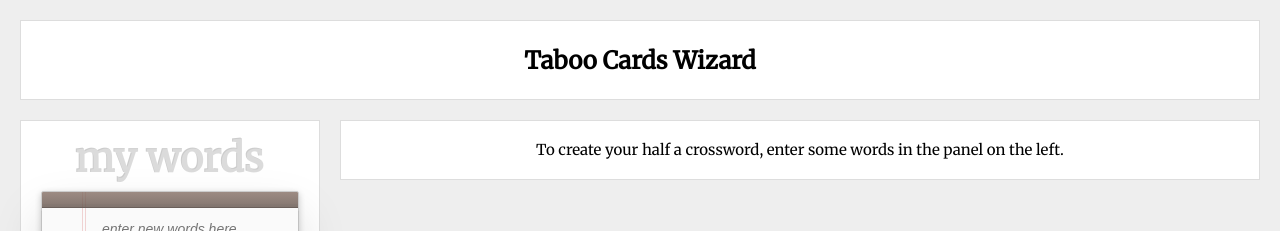
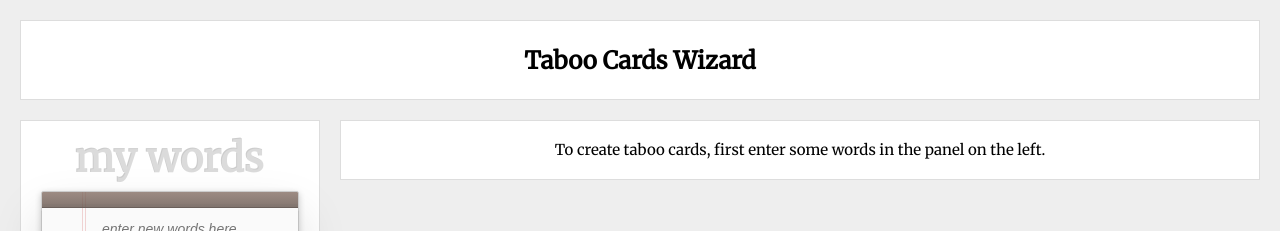
Before and after one commit to monolithpl/taboo-cards, a plain HTML site: page index.html in a window 1280 px wide. Shown: the top 231 px of the page. Drawn offline with Linux system fonts and the light colour scheme; no server answers; a web font is replaced by a local one.

Commit message:
Update index.html

```diff
--- a/index.html
+++ b/index.html
@@ -421,7 +421,7 @@ html, body {
       </nav>
     </div>
     <div id="mainx" class="main two-column">
-		<div id="instructions">To create your half a crossword, enter some words in the panel on the left.</div>
+		<div id="instructions">To create taboo cards, first enter some words in the panel on the left.</div>
     </div>
   </div>
 </div>
```
